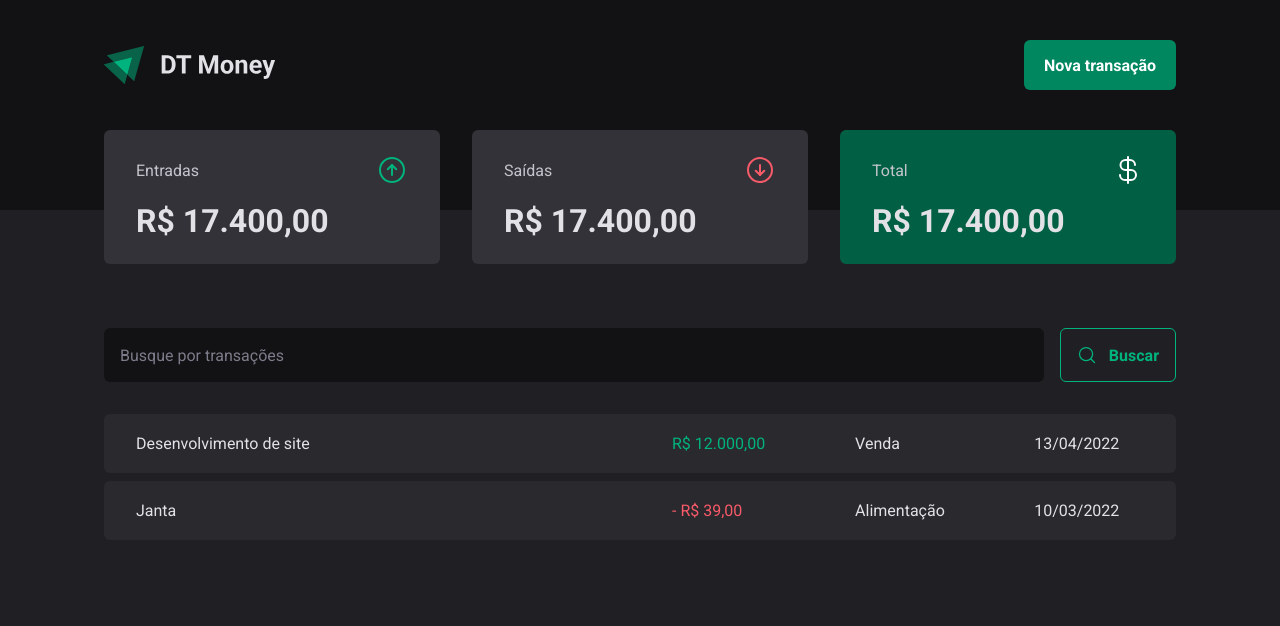
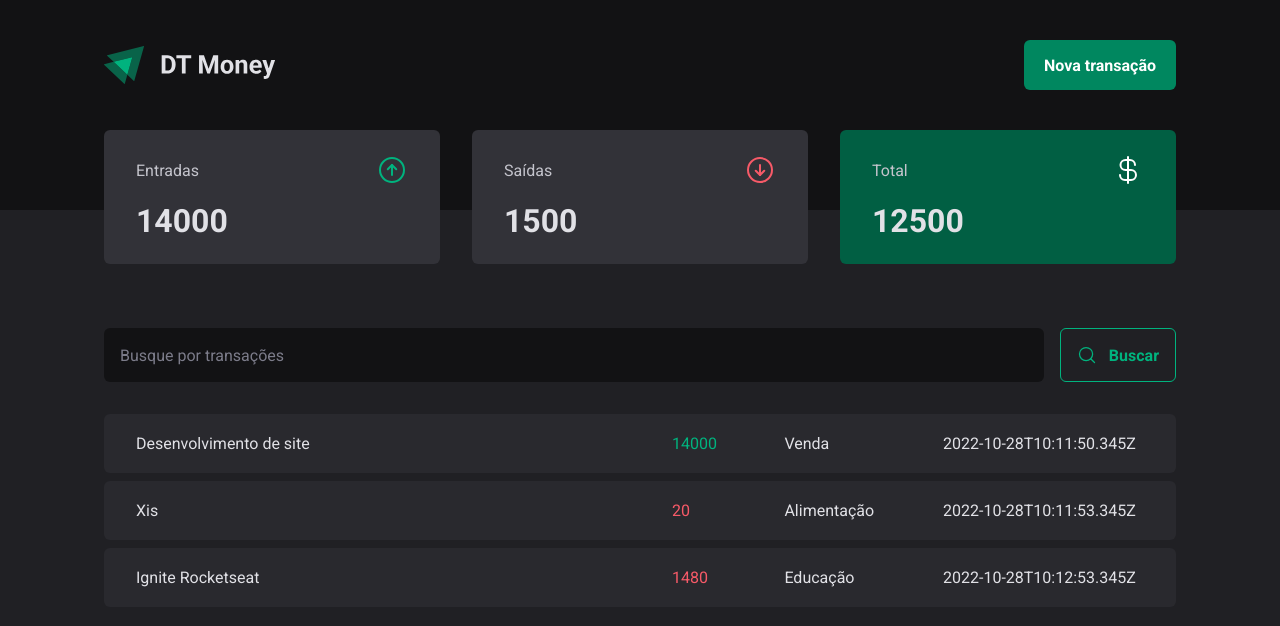
Before and after one commit to murilothom/dtmoney-2022, a React (Vite) app: page / in a window 1280 px wide. Shown: the top 626 px of the page. Built offline with nearby package versions, Linux system fonts and the light colour scheme; data requests are answered from the project's data file.

Commit message:
feat: transactions context

```diff
--- a/server.json
+++ b/server.json
@@ -15,6 +15,14 @@
       "category": "Alimentação",
       "price": 20,
       "createdAt": "2022-10-28T10:11:53.345Z"
+    },
+    {
+      "id": 3,
+      "description": "Ignite Rocketseat",
+      "type": "outcome",
+      "category": "Educação",
+      "price": 1480,
+      "createdAt": "2022-10-28T10:12:53.345Z"
     }
   ]
 }
--- a/src/App.tsx
+++ b/src/App.tsx
@@ -1,4 +1,5 @@
 import { ThemeProvider } from "styled-components";
+import { TransactionsProvider } from "./contexts/TransactionsContext";
 import { Transactions } from "./pages/Transactions";
 import { GlobalStyle } from "./styles/global";
 import { defaultTheme } from "./styles/themes/default";
@@ -6,7 +7,9 @@
 export function App() {
   return (
     <ThemeProvider theme={defaultTheme}>
-      <Transactions />
+      <TransactionsProvider>
+        <Transactions />
+      </TransactionsProvider>
 
       <GlobalStyle />
     </ThemeProvider>
--- a/src/components/Summary/index.tsx
+++ b/src/components/Summary/index.tsx
@@ -1,7 +1,22 @@
 import { SummaryCard, SummaryContainer } from "./styles";
 import { ArrowCircleDown, ArrowCircleUp, CurrencyDollar } from 'phosphor-react'
+import { useContext } from "react";
+import { TransactionsContext } from "../../contexts/TransactionsContext";
 
 export function Summary () {
+  const { transactions } = useContext(TransactionsContext)
+
+  const summary = transactions.reduce((acc, transaction) => {
+    if (transaction.type === 'income') {
+      acc.income += transaction.price
+      acc.total += transaction.price
+    } else {
+      acc.outcome += transaction.price
+      acc.total -= transaction.price
+    }
+    return acc
+  }, { income: 0, outcome: 0, total: 0 })
+
   return(
     <SummaryContainer>
       <SummaryCard>
@@ -10,7 +25,7 @@
           <ArrowCircleUp size={32} color='#00b37e' />
         </header>
 
-        <strong>R$ 17.400,00</strong>
+        <strong>{summary.income}</strong>
       </SummaryCard>
 
       <SummaryCard>
@@ -19,7 +34,7 @@
           <ArrowCircleDown size={32} color='#f75a68' />
         </header>
 
-        <strong>R$ 17.400,00</strong>
+        <strong>{summary.outcome}</strong>
       </SummaryCard>
 
       <SummaryCard variant="green">
@@ -28,7 +43,7 @@
           <CurrencyDollar size={32} color='#fff' />
         </header>
 
-        <strong>R$ 17.400,00</strong>
+        <strong>{summary.total}</strong>
       </SummaryCard>
     </SummaryContainer>
   )
--- /dev/null
+++ b/src/contexts/TransactionsContext.tsx
@@ -0,0 +1,40 @@
+import { createContext, ReactNode, useEffect, useState } from "react";
+
+interface ITransaction {
+  id: number
+  description: string
+  type: 'income' | 'outcome'
+  price: number
+  category: string
+  createdAt: string
+}
+
+interface ITransactionContextType {
+  transactions: ITransaction[]
+}
+
+export const TransactionsContext = createContext({} as ITransactionContextType)
+
+interface ITransactionsProviderProps {
+  children: ReactNode
+}
+
+export function TransactionsProvider({ children }: ITransactionsProviderProps) {
+  const [transactions, setTransactions] = useState<ITransaction[]>([])
+
+  async function loadTransactions () {
+    const response = await fetch("http://localhost:3000/transactions")
+    const data = await response.json()
+    setTransactions(data)
+  }
+
+  useEffect(() => {
+    loadTransactions()
+  }, [])
+
+  return (
+    <TransactionsContext.Provider value={{ transactions }}>
+      {children}
+    </TransactionsContext.Provider>
+  )
+}
--- a/src/pages/Transactions/index.tsx
+++ b/src/pages/Transactions/index.tsx
@@ -1,9 +1,13 @@
+import { useContext } from "react";
 import { Header } from "../../components/Header";
 import { Summary } from "../../components/Summary";
+import { TransactionsContext } from "../../contexts/TransactionsContext";
 import { SearchForm } from "./components/SearchForm";
 import { PriceHighlight, TransactionsContainer, TransactionsTable } from "./styles";
 
 export function Transactions () {
+  const { transactions } = useContext(TransactionsContext)
+
   return (
     <div>
       <Header />
@@ -14,26 +18,18 @@
 
         <TransactionsTable>
           <tbody>
-            <tr>
-              <td width="50%">Desenvolvimento de site</td>
-              <td>
-                <PriceHighlight variant="income">
-                  R$ 12.000,00
+            {transactions.map((transaction) => (
+              <tr key={transaction.id}>
+                <td width="50%">{transaction.description}</td>
+                <td>
+                <PriceHighlight variant={transaction.type}>
+                  {transaction.price}
                 </PriceHighlight>
-              </td>
-              <td>Venda</td>
-              <td>13/04/2022</td>
-            </tr>
-            <tr>
-              <td width="50%">Janta</td>
-              <td>
-                <PriceHighlight variant="outcome">
-                  - R$ 39,00
-                </PriceHighlight>
-              </td>
-              <td>Alimentação</td>
-              <td>10/03/2022</td>
-            </tr>
+                </td>
+                <td>{transaction.category}</td>
+                <td>{transaction.createdAt}</td>
+              </tr>
+            ))}
           </tbody>
         </TransactionsTable>
       </TransactionsContainer>
```
Also changed, not shown: 1 other file (tests, documents, lock files or other folders).
